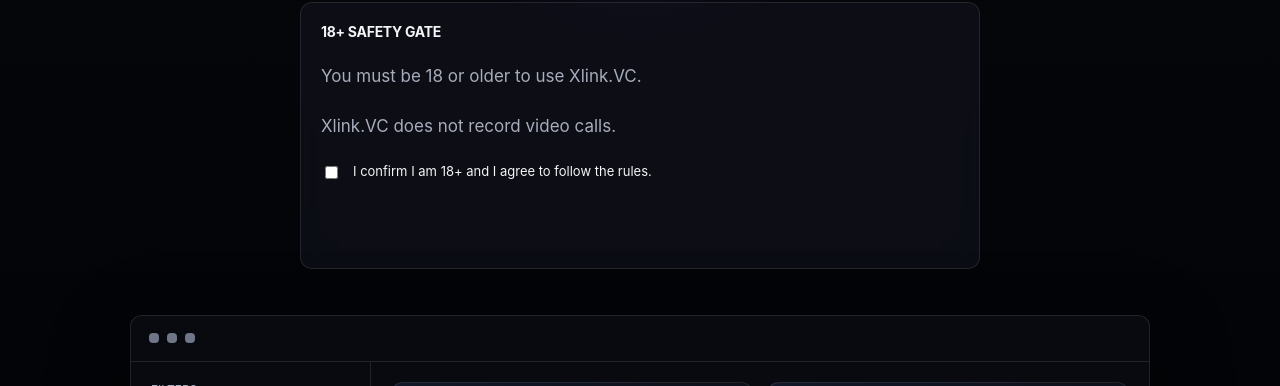
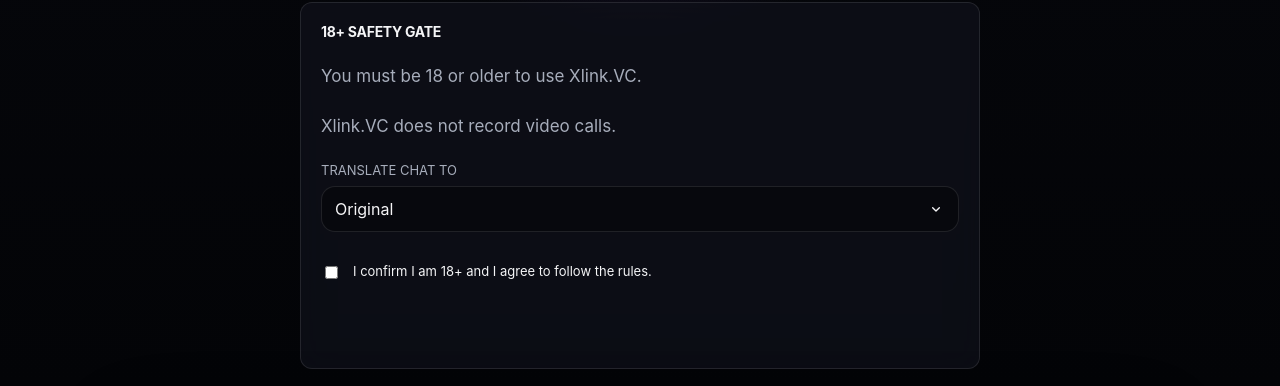
Before and after one commit to lakersjd/VibeCam, a website: page public/index.html in a window 1280 px wide. Shown: the part 414-800 px from the top of the page. Drawn offline with nearby package versions, Linux system fonts and the light colour scheme; no server answers.

Commit message:
move translate option to landing page

```diff
--- a/public/app.js
+++ b/public/app.js
@@ -116,7 +116,7 @@ function addSystem(text) {
 }
 
 async function translateText(text) {
-  const target = languageInput ? languageInput.value : "original";
+  const target = languageInput ? languageInput.value : (localStorage.getItem("xlinkvc_language") || "original");
 
   if (!text || target === "original") {
     return text;
--- a/public/index.html
+++ b/public/index.html
@@ -34,6 +34,21 @@
           <p>You must be 18 or older to use Xlink.VC.</p>
           <p>Xlink.VC does not record video calls.</p>
 
+                    <label class="landing-language-label">TRANSLATE CHAT TO</label>
+          <select id="languageInput" class="landing-language-select">
+            <option value="original">Original</option>
+            <option value="en">English</option>
+            <option value="es">Spanish</option>
+            <option value="fr">French</option>
+            <option value="pt">Portuguese</option>
+            <option value="ht">Haitian Creole</option>
+            <option value="ar">Arabic</option>
+            <option value="zh-CN">Chinese</option>
+            <option value="ja">Japanese</option>
+            <option value="ko">Korean</option>
+            <option value="de">German</option>
+            <option value="it">Italian</option>
+          </select>
           <label class="check-line">
             <input id="ageCheck" type="checkbox" />
             <span>I confirm I am 18+ and I agree to follow the rules.</span>
@@ -221,21 +236,6 @@
           <option value="Male">Male</option>
           <option value="Female">Female</option>
         </select>
-        <label>TRANSLATE CHAT TO</label>
-        <select id="languageInput">
-          <option value="original">Original</option>
-          <option value="en">English</option>
-          <option value="es">Spanish</option>
-          <option value="fr">French</option>
-          <option value="pt">Portuguese</option>
-          <option value="ht">Haitian Creole</option>
-          <option value="ar">Arabic</option>
-          <option value="zh-CN">Chinese</option>
-          <option value="ja">Japanese</option>
-          <option value="ko">Korean</option>
-          <option value="de">German</option>
-          <option value="it">Italian</option>
-        </select>
       </div>
 
       <div class="box maturity-box">
--- a/public/style.css
+++ b/public/style.css
@@ -961,3 +961,15 @@ select option:checked {
   font-size: 12px;
   line-height: 1.35;
 }
+
+.landing-language-label {
+  display: block;
+  margin-top: 16px;
+  margin-bottom: 8px;
+  color: var(--muted);
+  font-size: 13px;
+}
+
+.landing-language-select {
+  margin-bottom: 14px;
+}
```
